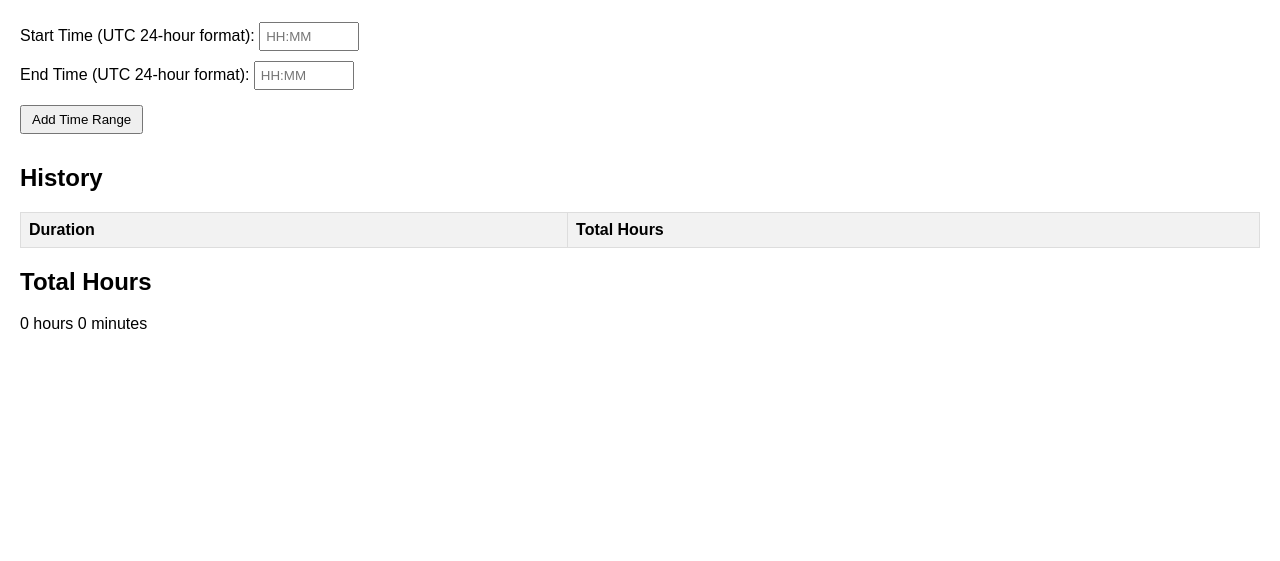
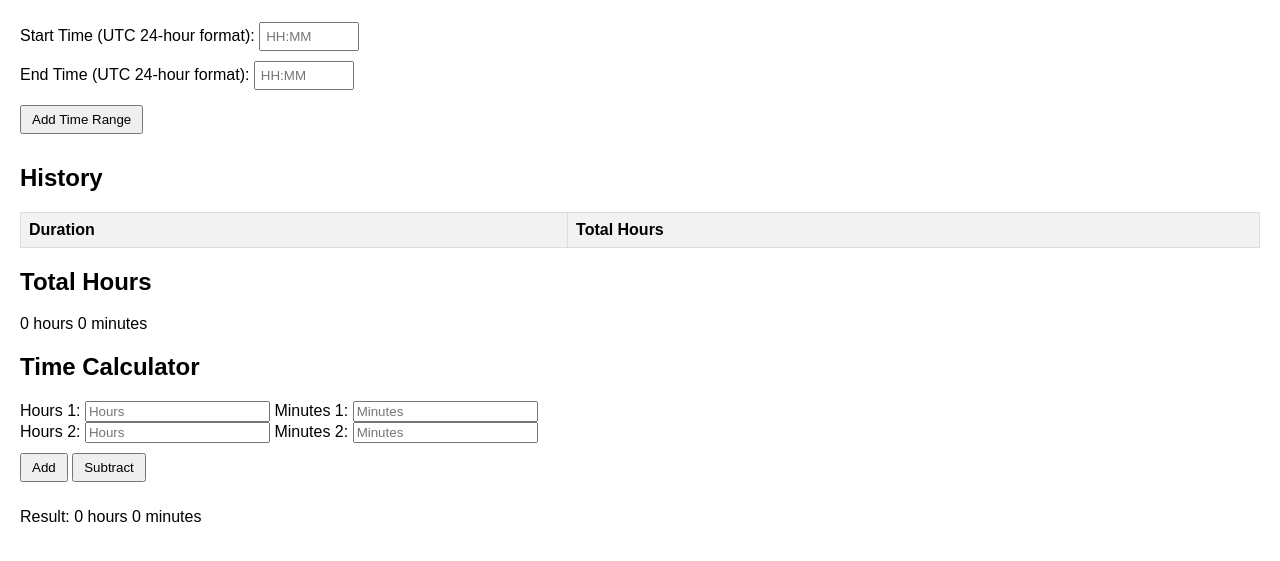
Before and after one commit to sjha16/hours-calculator, a plain HTML site: page index.html in a window 1280 px wide. Shown: the part 111-672 px from the top of the page. Drawn offline with Linux system fonts and the light colour scheme.

Commit message:
Update index.html

```diff
--- a/index.html
+++ b/index.html
@@ -34,6 +34,25 @@
     <h2>Total Hours</h2>
     <p id="totalHours">0 hours 0 minutes</p>
 
+    <div>
+        <h2>Time Calculator</h2>
+        <div>
+            <label for="hoursInput1">Hours 1: </label>
+            <input type="number" id="hoursInput1" placeholder="Hours" required>
+            <label for="minutesInput1">Minutes 1: </label>
+            <input type="number" id="minutesInput1" placeholder="Minutes" required>
+        </div>
+        <div>
+            <label for="hoursInput2">Hours 2: </label>
+            <input type="number" id="hoursInput2" placeholder="Hours" required>
+            <label for="minutesInput2">Minutes 2: </label>
+            <input type="number" id="minutesInput2" placeholder="Minutes" required>
+        </div>
+        <button onclick="timeCalculator('add')">Add</button>
+        <button onclick="timeCalculator('subtract')">Subtract</button>
+        <p id="timeCalcResult">Result: 0 hours 0 minutes</p>
+    </div>
+
     <script src="script.js"></script>
 </body>
 </html>
```
